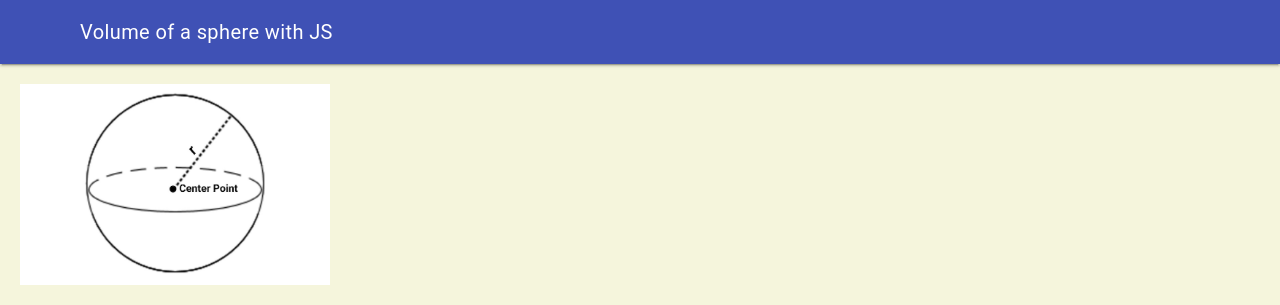
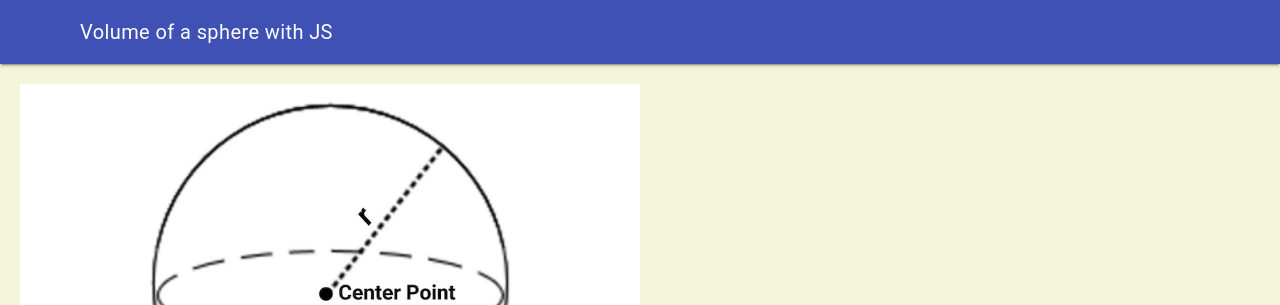
Before and after one commit to Kenny-Le-281/ICS2O-Unit3-03-JS, a plain HTML site: page index.html in a window 1280 px wide. Shown: the top 305 px of the page. Drawn offline with nearby package versions, Linux system fonts and the light colour scheme.

Commit message:
fixed image

```diff
--- a/index.html
+++ b/index.html
@@ -30,7 +30,7 @@
         </div>
       </header>
       <main class="mdl-layout__content">
-        <img src="./images/sphere.png" alt="sphere" width="25%" height="auto" />
+        <img src="./images/sphere.png" alt="sphere" width="50%" height="auto" />
         <h4>Formula for the volume of a sphere</h4>
         <h5>v = 4 / 3 × π × r³</h5>
         <h4>Please input the measurements (cm):</h4>
```
